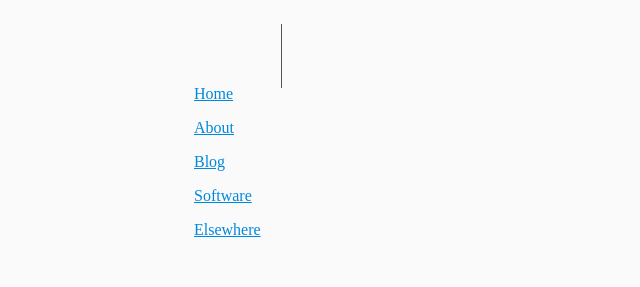
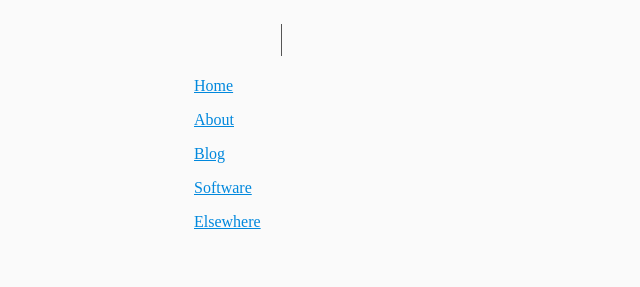
Before and after one commit to tteeoo/static-website, a plain HTML site: page src/_header.html in a window 1280 px wide. Shown: the whole page, without its empty margins (0-640 px from the left). Drawn offline with Linux system fonts and the light colour scheme.

Commit message:
Fix Makefile, tweak style

```diff
--- a/src/style.css
+++ b/src/style.css
@@ -34,7 +34,7 @@ code {
 nav {
 	padding: 16px;
 	padding-left: 0;
-	margin-top: 32px;
+	margin-top: 24px;
 }
 
 .nav-link {
@@ -53,7 +53,7 @@ nav {
 }
 
 #content {
-	padding: 32px;
+	padding: 16px 32px;
 	border-left: solid #555 1px;
 }
 
```
Also changed, not shown: 1 other file.
